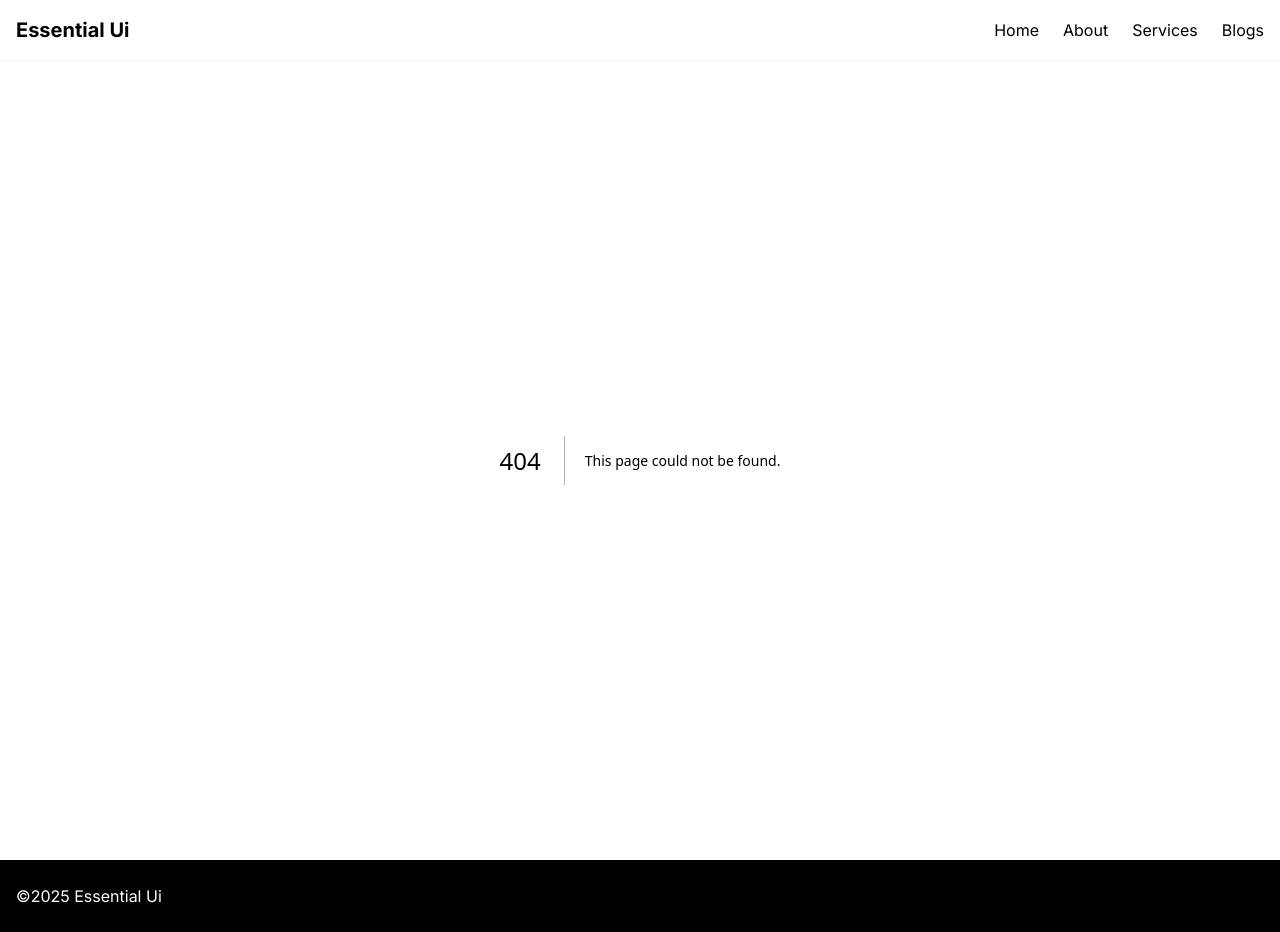
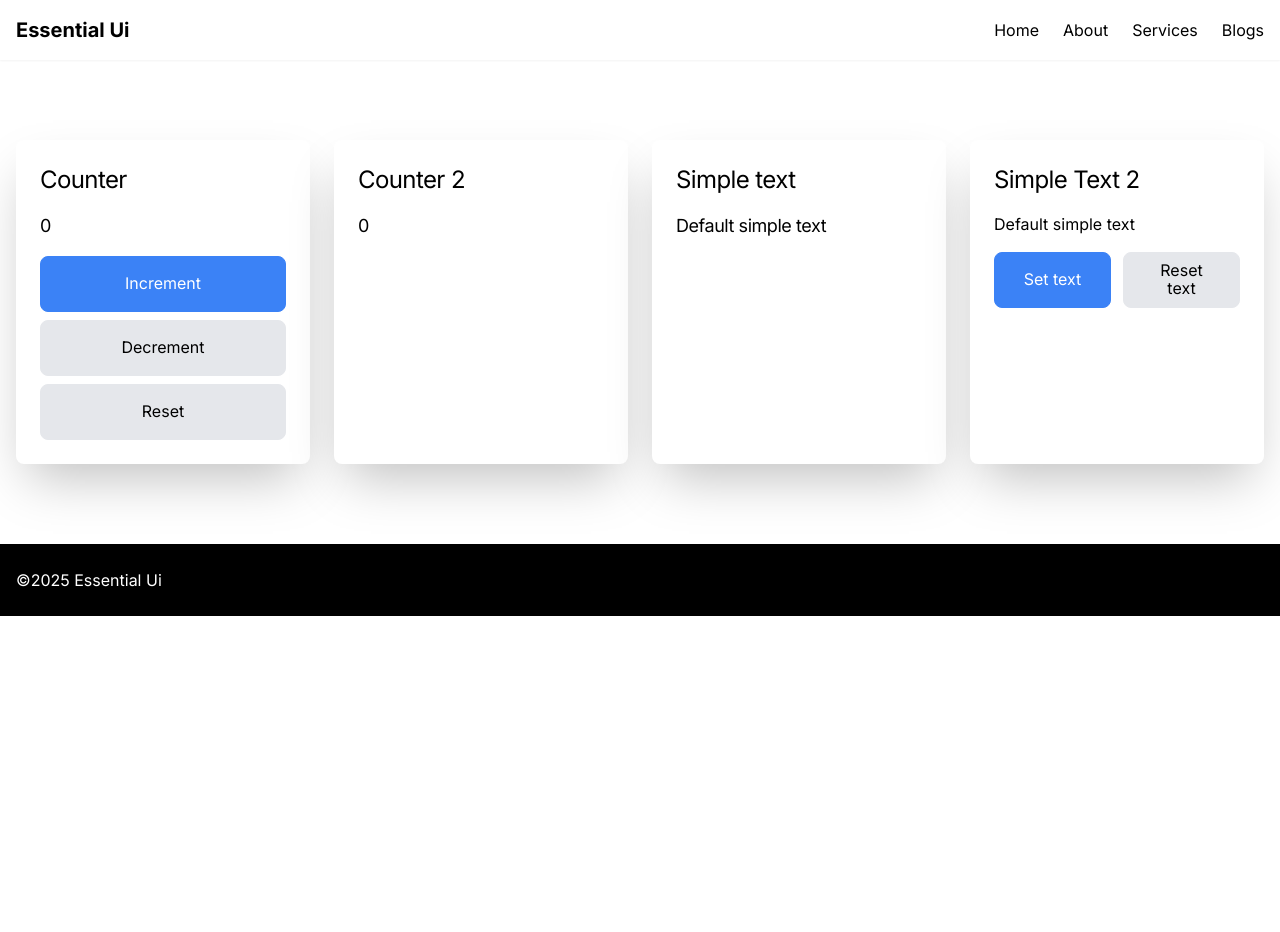
Before and after one commit to md-golam-rabbani/essential-ui, a Next.js app: page /zustand in a window 1280 px wide. Before the commit this address had no page. After the commit the page ends 800 px from the top, so only its background shows below. Built offline with nearby package versions, Linux system fonts and the light colour scheme.

Commit message:
feat: Explore zustand store

```diff
--- /dev/null
+++ b/app/zustand/components/counter.tsx
@@ -0,0 +1,54 @@
+import { Typography } from '@/components/typography';
+import { useCounterStore } from '../store/counter/store';
+import { CustomButton } from '@/components/custom-button';
+
+export function Counter() {
+  //   const { count, increment, decrement } = useCounterStore();
+  const count = useCounterStore((state) => state.count);
+  const increment = useCounterStore((state) => state.increment);
+  const decrement = useCounterStore((state) => state.decrement);
+  const reset = useCounterStore((state) => state.reset);
+
+  console.log(count, `count from counter component`);
+
+  return (
+    <div className="rounded-lg bg-white p-6  shadow-2xl">
+      <div className="space-y-4">
+        <Typography size="h2">Counter</Typography>
+        <Typography size="h3">{count}</Typography>
+
+        <div className="grid gap-2">
+          <CustomButton
+            colorScheme="primary"
+            variant="fill"
+            disabled={(count ?? 0) >= 10}
+            type="action"
+            onButtonClick={() => increment()}
+          >
+            Increment
+          </CustomButton>
+
+          <CustomButton
+            colorScheme="secondary"
+            variant="fill"
+            disabled={count === 0}
+            type="action"
+            onButtonClick={() => decrement()}
+          >
+            Decrement
+          </CustomButton>
+
+          <CustomButton
+            colorScheme="secondary"
+            variant="fill"
+            disabled={false}
+            type="action"
+            onButtonClick={() => reset()}
+          >
+            Reset
+          </CustomButton>
+        </div>
+      </div>
+    </div>
+  );
+}
--- /dev/null
+++ b/app/zustand/components/counter2.tsx
@@ -0,0 +1,19 @@
+'use client';
+
+import { Typography } from '@/components/typography';
+import { useCounterStore } from '../store/counter/store';
+
+export function Counter2() {
+  const count = useCounterStore((state) => state.count);
+
+  console.log(count, `from counter 2 component`);
+
+  return (
+    <div className="rounded-lg bg-white p-6 shadow-2xl">
+      <div className="space-y-4">
+        <Typography size="h2">Counter 2</Typography>
+        <Typography size="h3">{count}</Typography>
+      </div>
+    </div>
+  );
+}
--- /dev/null
+++ b/app/zustand/components/main.tsx
@@ -0,0 +1,21 @@
+'use client';
+
+import { Counter } from './counter';
+import { Counter2 } from './counter2';
+import { SimpleText } from './simple-text';
+import { SimpleText2 } from './simple-text2';
+
+export function Main() {
+  return (
+    <div className="py-20">
+      <div className="container">
+        <div className="grid grid-cols-4 gap-6">
+          <Counter />
+          <Counter2 />
+          <SimpleText />
+          <SimpleText2 />
+        </div>
+      </div>
+    </div>
+  );
+}
--- /dev/null
+++ b/app/zustand/components/simple-text.tsx
@@ -0,0 +1,23 @@
+'use client';
+
+import { Typography } from '@/components/typography';
+import { useCounterStore } from '../store/counter/store';
+
+export function SimpleText() {
+  // !TODO: Bad implementation
+  // const { simpleText } = useCounterStore();
+
+  // Recommended implemenatation
+  const simpleText = useCounterStore((state) => state.simpleText);
+
+  console.log(simpleText, `from simple text component`);
+
+  return (
+    <div className="rounded-lg bg-white p-6 shadow-2xl">
+      <div className="space-y-4">
+        <Typography size="h2">Simple text</Typography>
+        <Typography size="h3">{simpleText}</Typography>
+      </div>
+    </div>
+  );
+}
--- /dev/null
+++ b/app/zustand/components/simple-text2.tsx
@@ -0,0 +1,50 @@
+import { Typography } from '@/components/typography';
+import { useCounterStore } from '../store/counter/store';
+import { CustomButton } from '@/components/custom-button';
+
+export function SimpleText2() {
+  // !TODO: Bad implementation
+  //   const { simpleText, setSimpleText, resetSimpleText } = useCounterStore();
+
+  // Recommended implemenatation
+  const simpleText = useCounterStore((state) => state.simpleText);
+  const setSimpleText = useCounterStore((state) => state.setSimpleText);
+  const resetSimpleText = useCounterStore((state) => state.resetSimpleText);
+
+  console.log(simpleText, `Simple text 2 `);
+
+  return (
+    <div className="rounded-lg bg-white p-6  shadow-2xl">
+      <div className="space-y-4">
+        <Typography size="h2">Simple Text 2</Typography>
+        <Typography size="p1">{simpleText}</Typography>
+
+        <div className="grid grid-cols-2 gap-3">
+          <CustomButton
+            colorScheme="primary"
+            variant="fill"
+            disabled={false}
+            type="action"
+            onButtonClick={() =>
+              setSimpleText(
+                'Hi i am simple text ' + Math.round(Math.random() * 1000)
+              )
+            }
+          >
+            Set text
+          </CustomButton>
+
+          <CustomButton
+            colorScheme="secondary"
+            variant="fill"
+            disabled={false}
+            type="action"
+            onButtonClick={() => resetSimpleText()}
+          >
+            Reset text
+          </CustomButton>
+        </div>
+      </div>
+    </div>
+  );
+}
--- /dev/null
+++ b/app/zustand/page.tsx
@@ -0,0 +1,5 @@
+import { Main } from './components/main';
+
+export default function Page() {
+  return <Main />;
+}
--- /dev/null
+++ b/app/zustand/store/counter/store.ts
@@ -0,0 +1,32 @@
+import { create } from 'zustand';
+
+type CounterState = {
+  count: number | null;
+  simpleText: string | null;
+};
+
+type CounterAction = {
+  increment: (by?: CounterState['count']) => void;
+  decrement: (by?: CounterState['count']) => void;
+  reset: () => void;
+  setSimpleText: (by?: CounterState['simpleText']) => void;
+  resetSimpleText: () => void;
+};
+
+type CounterStore = CounterState & CounterAction;
+
+const initialValues: CounterState = {
+  count: 0,
+  simpleText: 'Default simple text',
+};
+
+export const useCounterStore = create<CounterStore>((set) => ({
+  ...initialValues,
+  increment: (by) =>
+    set((state) => ({ count: (state.count ?? 0) + (by ?? 1) })),
+  decrement: (by) =>
+    set((state) => ({ count: (state.count ?? 0) - (by ?? 1) })),
+  reset: () => set(() => ({ count: initialValues.count })),
+  setSimpleText: (by) => set(() => ({ simpleText: by })),
+  resetSimpleText: () => set(() => ({ simpleText: initialValues.simpleText })),
+}));
```
